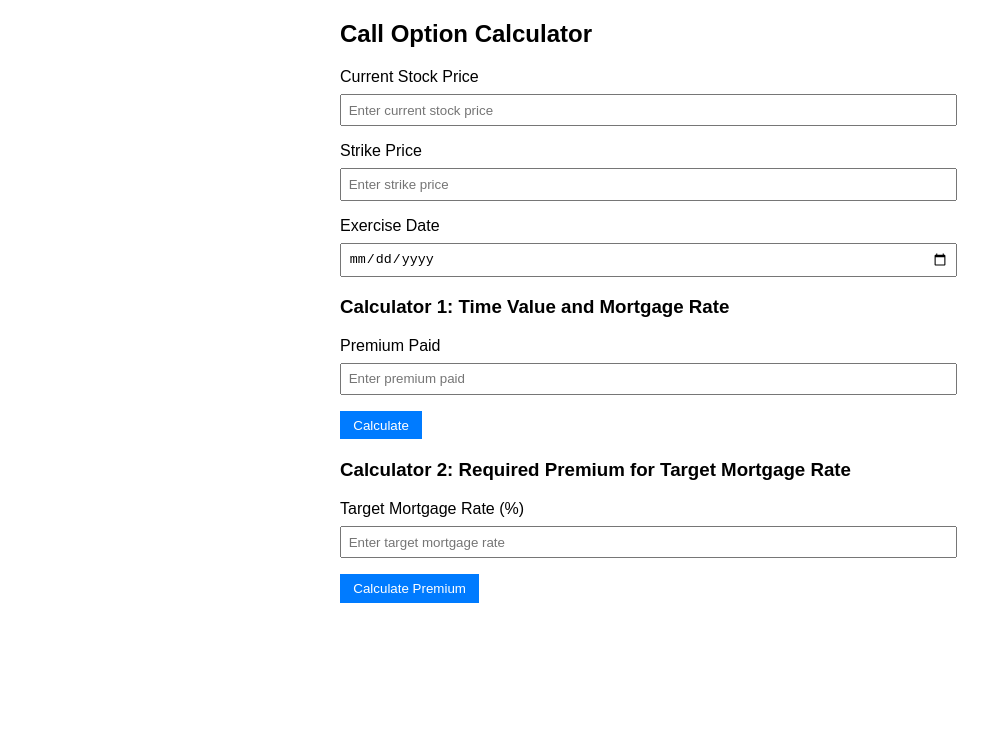
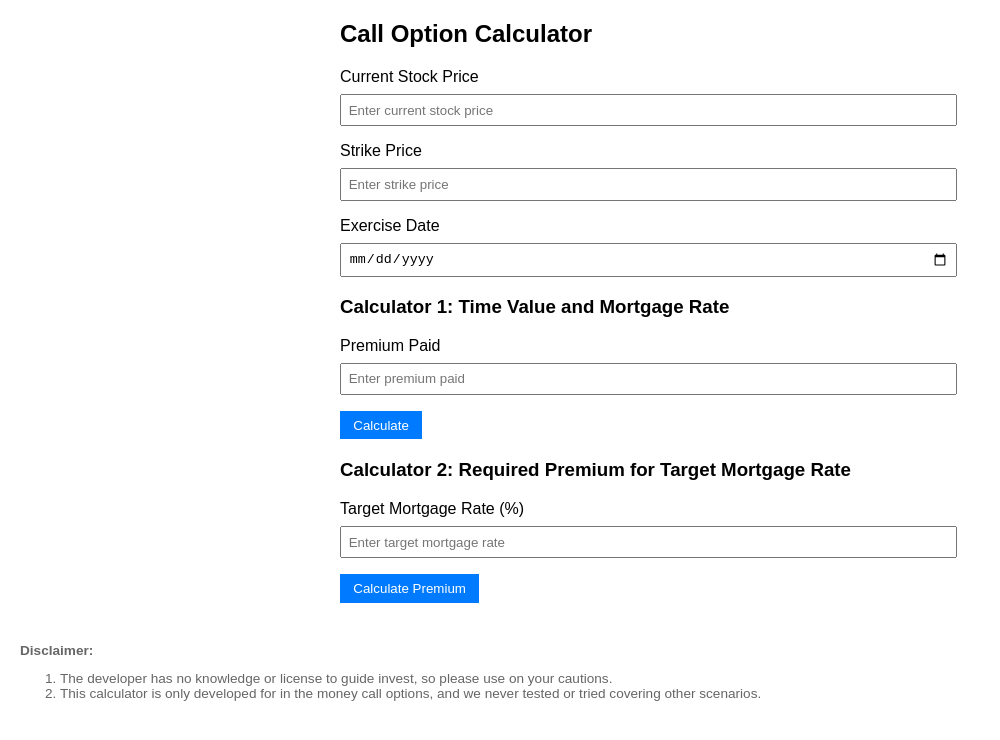
Before and after one commit to LifeHackerSuite/LifeHackerSuite.github.io, a plain HTML site: page CallOptionCalculator.html in a window 1280 px wide. Shown: the whole page, without its empty margins (0-1000 px from the left). Drawn offline with Linux system fonts and the light colour scheme.

Commit message:
Update CallOptionCalculator.html
fix buggy output

```diff
--- a/CallOptionCalculator.html
+++ b/CallOptionCalculator.html
@@ -12,6 +12,7 @@
         button { padding: .5em 1em; background-color: #007bff; color: white; border: none; cursor: pointer; }
         button:hover { background-color: #0056b3; }
         .result { margin-top: 20px; }
+        .disclaimer { margin-top: 40px; font-size: 0.85em; color: #666; }
     </style>
 </head>
 <body>
@@ -50,6 +51,15 @@
         <div class="result" id="premiumCalculationResult"></div>
     </div>
 
+    <!-- Disclaimer -->
+    <div class="disclaimer">
+        <p><strong>Disclaimer:</strong></p>
+        <ol>
+            <li>The developer has no knowledge or license to guide invest, so please use on your cautions.</li>
+            <li>This calculator is only developed for in the money call options, and we never tested or tried covering other scenarios.</li>
+        </ol>
+    </div>
+
     <script>
         function calculateTimeValueAndRate() {
             const stockPrice = parseFloat(document.getElementById('stockPrice').value);
@@ -64,7 +74,7 @@
             const annualizedRate = (timeValue / intrinsicValue) * (365 / timeToExpiration) * 100;
 
             document.getElementById('calculationResult').innerHTML = `Time Value: $${timeValue.toFixed(2)}<br>` +
-                `Mortgage Rate: ${annualizedRate.toFixed(2)}%`;
+                `"Mortgage Rate": ${annualizedRate.toFixed(2)}%`;
         }
 
         function calculateRequiredPremium() {
```
